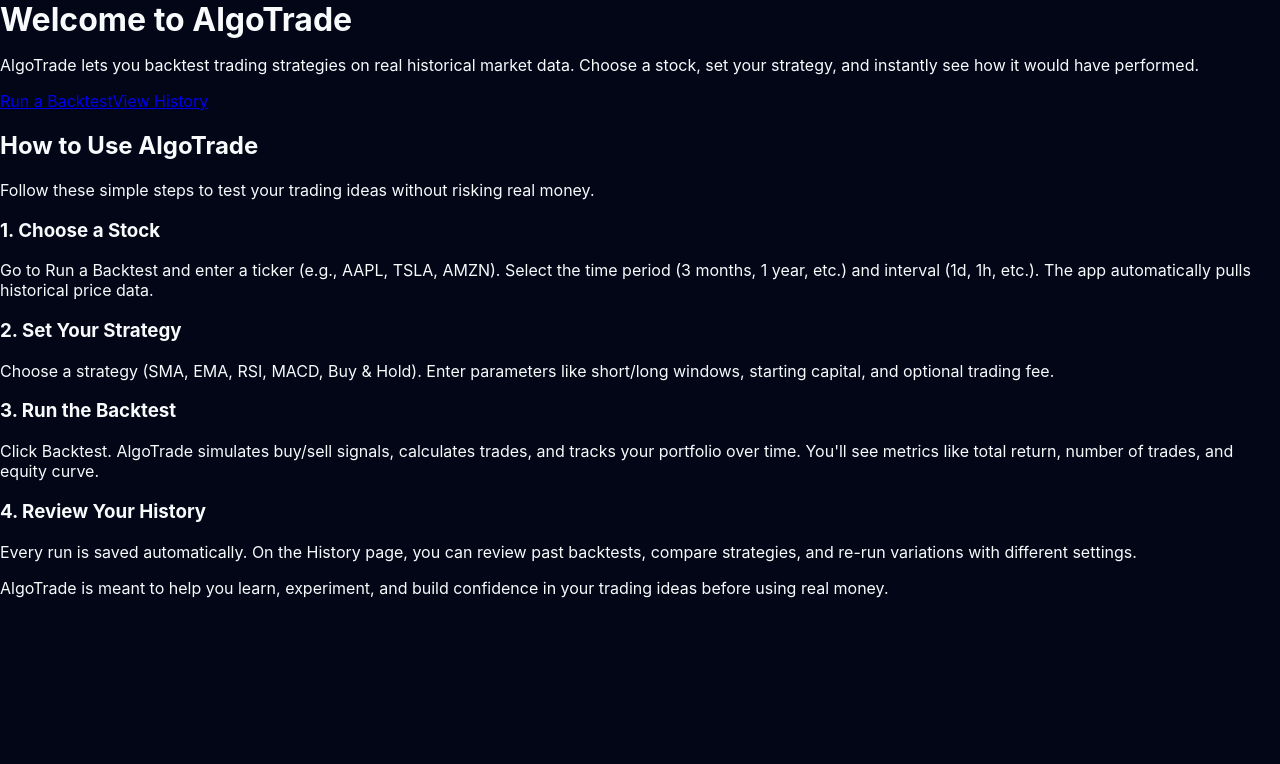
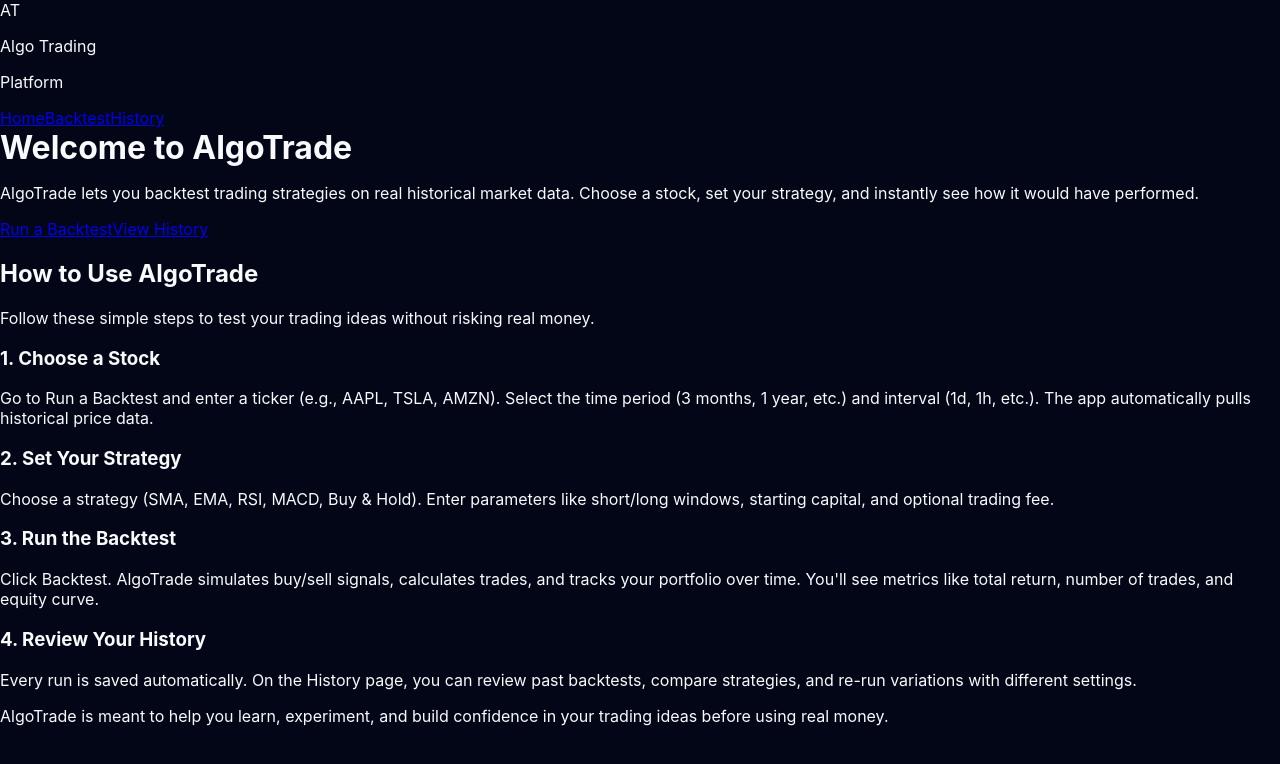
Before and after one commit to janmeshshroff06/algo-trading-platform, a React (Vite) app in the folder frontend/: page / in a window 1280 px wide. Shown: the top 764 px of the page. Built offline with nearby package versions, Linux system fonts and the light colour scheme.

Commit message:
"Navbar + layout"

```diff
--- a/frontend/src/App.tsx
+++ b/frontend/src/App.tsx
@@ -1,6 +1,7 @@
 import React, { useEffect, useMemo, useRef, useState } from "react";
 import { Area, AreaChart, CartesianGrid, ResponsiveContainer, Tooltip, XAxis, YAxis } from "recharts";
 import CandlestickChart, { Candle } from "./components/CandlestickChart";
+import NavBar from "./components/NavBar";
 import { BrowserRouter as Router, Routes, Route } from "react-router-dom";
 import Home from "./pages/Home";
 
@@ -1189,11 +1190,14 @@
 export default function App() {
   return (
     <Router>
-      <Routes>
-        <Route path="/" element={<Home />} />
-        <Route path="/backtest" element={<BacktestPage />} />
-        <Route path="/history" element={<HistoryPage />} />
-      </Routes>
+      <div className="min-h-screen bg-slate-950 text-slate-100">
+        <NavBar />
+        <Routes>
+          <Route path="/" element={<Home />} />
+          <Route path="/backtest" element={<BacktestPage />} />
+          <Route path="/history" element={<HistoryPage />} />
+        </Routes>
+      </div>
     </Router>
   );
 }
--- /dev/null
+++ b/frontend/src/components/NavBar.tsx
@@ -0,0 +1,39 @@
+import React from "react";
+import { NavLink } from "react-router-dom";
+
+const linkClasses = ({ isActive }: { isActive: boolean }) =>
+  `px-3 py-2 rounded-lg text-sm font-semibold transition ${
+    isActive
+      ? "bg-slate-800 text-slate-100"
+      : "text-slate-300 hover:text-slate-100 hover:bg-slate-800/80"
+  }`;
+
+export default function NavBar() {
+  return (
+    <nav className="sticky top-0 z-20 border-b border-slate-800 bg-slate-950/90 backdrop-blur">
+      <div className="mx-auto flex max-w-6xl items-center justify-between px-4 py-3">
+        <div className="flex items-center gap-2">
+          <div className="h-9 w-9 rounded-xl bg-emerald-500/20 border border-emerald-400/50 flex items-center justify-center text-emerald-300 font-bold">
+            AT
+          </div>
+          <div>
+            <p className="text-sm uppercase tracking-[0.18em] text-slate-500">Algo Trading</p>
+            <p className="text-base font-semibold text-slate-100">Platform</p>
+          </div>
+        </div>
+
+        <div className="flex items-center gap-2">
+          <NavLink to="/" className={linkClasses} end>
+            Home
+          </NavLink>
+          <NavLink to="/backtest" className={linkClasses}>
+            Backtest
+          </NavLink>
+          <NavLink to="/history" className={linkClasses}>
+            History
+          </NavLink>
+        </div>
+      </div>
+    </nav>
+  );
+}
```
